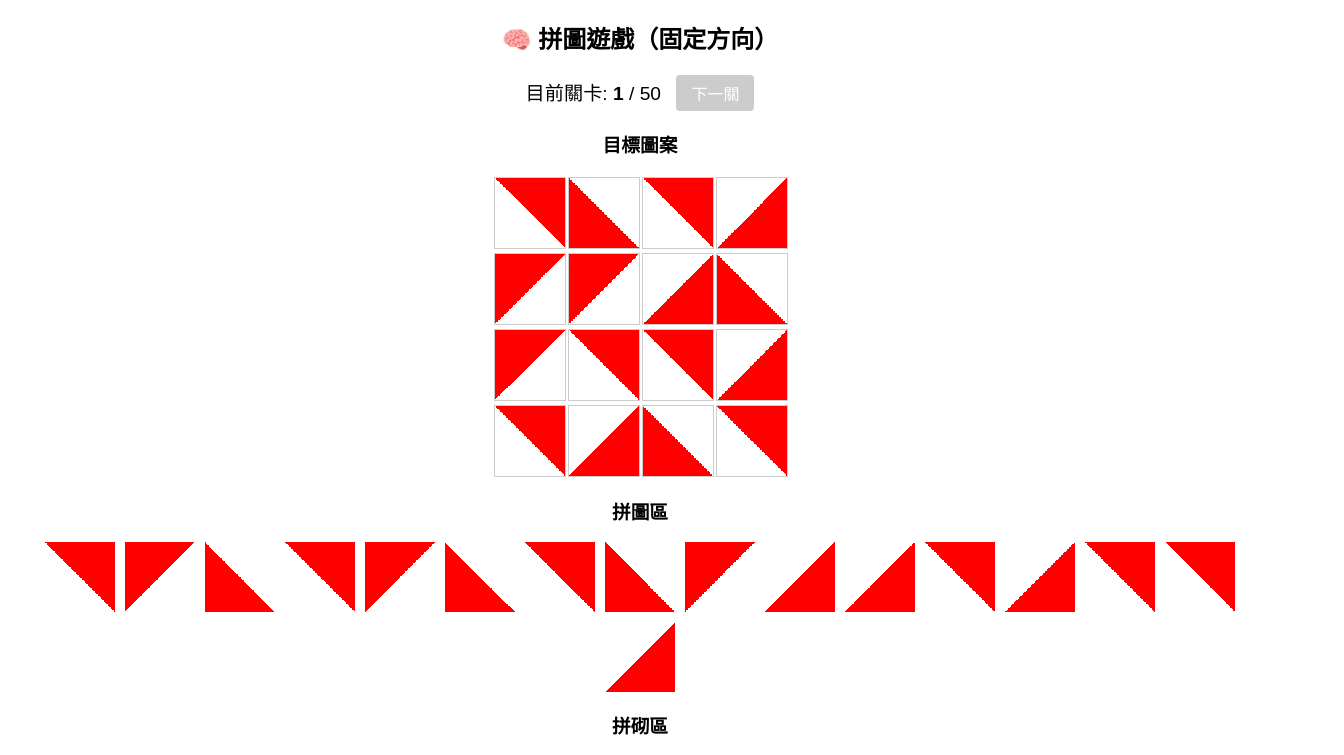
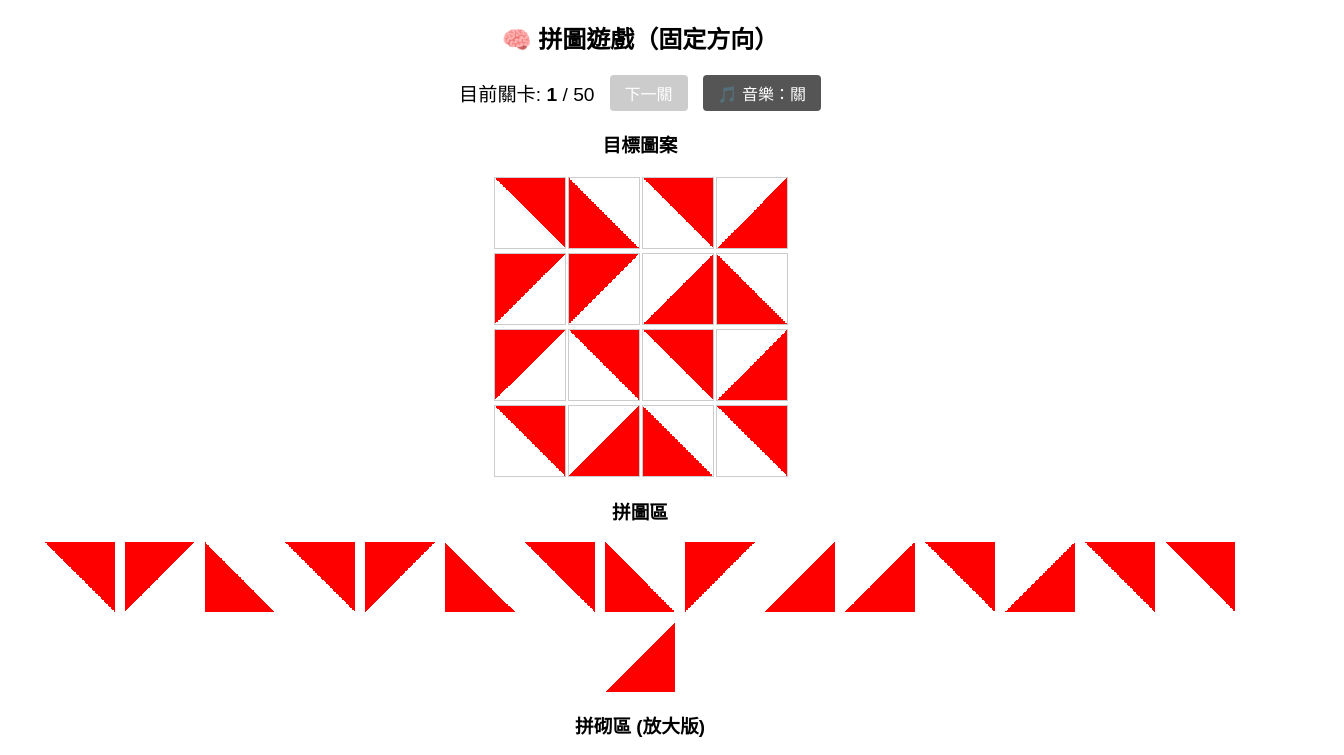
Before and after one commit to ironijkl-LCL/lohas-care-gameforu-triangle, a plain HTML site: page index.html in a window 1280 px wide. Shown: the top 755 px of the page, 1344 px wide, since content can reach past the window. Drawn offline with Linux system fonts and the light colour scheme.

Commit message:
Update index.html

```diff
--- a/index.html
+++ b/index.html
@@ -5,7 +5,6 @@
 <title>固定拼圖遊戲</title>
 
 <style>
-/* 透過 CSS 變數動態控制顏色，完全不更動原本的 Class 結構 */
 :root {
   --theme-color: red;
 }
@@ -15,32 +14,49 @@ body{
   text-align:center;
 }
 
-/* 新增關卡資訊控制區樣式 */
-.level-ctrl {
+/* 關卡與音樂控制區樣式 */
+.game-ctrl {
   margin: 15px auto;
   font-size: 1.2rem;
+  display: flex;
+  justify-content: center;
+  align-items: center;
+  gap: 15px;
+}
+.level-btn, .audio-btn {
+  padding: 6px 15px;
+  font-size: 1rem;
+  cursor: pointer;
+  border: none;
+  border-radius: 4px;
+  color: white;
 }
 .level-btn {
-  padding: 6px 15px;
-  font-size: 1rem;
-  margin-left: 10px;
-  cursor: pointer;
   background-color: #4CAF50;
-  color: white;
-  border: none;
-  border-radius: 4px;
 }
 .level-btn:disabled {
   background-color: #ccc;
   cursor: not-allowed;
 }
+.audio-btn {
+  background-color: #555;
+}
 
+/* 基本網格結構 */
 .grid{
   display:grid;
   grid-template-columns:repeat(4,70px);
   gap:4px;
   justify-content:center;
   margin:20px;
+}
+
+/* 🎯 專屬優化：將玩家拼砌區放大 */
+#board {
+  transform: scale(1.15);       /* 整體放大 1.15 倍 */
+  transform-origin: top center; /* 以頂部中央為縮放錨點 */
+  margin-top: 25px;             /* 增加上方間距，避免放大後與標題重疊 */
+  margin-bottom: 45px;          /* 增加下方間距，保留放大後的安全空間 */
 }
 
 .cell{
@@ -56,7 +72,7 @@ body{
   cursor:grab;
 }
 
-/* 四種方向（固定，不可轉）- 顏色綁定 CSS 變數 */
+/* 四種方向（固定，不可轉） */
 .dir0{ background:linear-gradient(135deg, var(--theme-color) 50%, white 50%); }
 .dir1{ background:linear-gradient(225deg, var(--theme-color) 50%, white 50%); }
 .dir2{ background:linear-gradient(315deg, var(--theme-color) 50%, white 50%); }
@@ -75,10 +91,10 @@ body{
 
 <h2>🧠 拼圖遊戲（固定方向）</h2>
 
-<!-- 關卡顯示與控制 -->
-<div class="level-ctrl">
+<div class="game-ctrl">
   <span>目前關卡: <strong id="current-level-val">1</strong> / 50</span>
   <button id="next-level-btn" class="level-btn" disabled onclick="nextLevel()">下一關</button>
+  <button id="audio-toggle-btn" class="audio-btn" onclick="toggleAudio()">🎵 音樂：關</button>
 </div>
 
 <h3>目標圖案</h3>
@@ -87,40 +103,57 @@ body{
 <h3>拼圖區</h3>
 <div id="pieces"></div>
 
-<h3>拼砌區</h3>
+<h3>拼砌區 (放大版)</h3>
 <div id="board" class="grid"></div>
+
+<audio id="bg-music" loop src="https://assets.mixkit.co/music/preview/mixkit-games-world-beaten-1229.mp3"></audio>
+<audio id="win-sound" src="https://assets.mixkit.co/sfx/preview/mixkit-winning-chime-2015.mp3"></audio>
 
 <script>
 // ===== 關卡與主題設定 =====
 let currentLevel = 1;
 const totalLevels = 50;
+const themeColors = ["red", "#ff6b00", "#2ed573", "#1e90ff", "#9b59b6"];
+let answer = [];
 
-// 每 10 關對應的顏色主題 (1-10: 紅, 11-20: 橙, 21-30: 綠, 31-40: 藍, 41-50: 紫)
-const themeColors = ["red", "#ff6b00", "#2ed573", "#1e90ff", "#9b59b6"];
+// ===== 音樂控制變數 =====
+let isAudioOn = false;
+const bgMusic = document.getElementById("bg-music");
+const winSound = document.getElementById("win-sound");
 
-// 當前關卡的答案（動態生成）
-let answer = [];
+function toggleAudio() {
+  isAudioOn = !isAudioOn;
+  const btn = document.getElementById("audio-toggle-btn");
+
+  if (isAudioOn) {
+    btn.innerText = "🎵 音樂：開";
+    btn.style.backgroundColor = "#e67e22";
+    bgMusic.play().catch(err => console.log("需與玩家互動後播放。"));
+  } else {
+    btn.innerText = "🎵 音樂：關";
+    btn.style.backgroundColor = "#555";
+    bgMusic.pause();
+  }
+}
 
 // ===== 初始化關卡功能 =====
 function loadLevel(level) {
-  // 1. 根據關卡更換主題顏色 (每 10 關換一次)
   let colorIndex = Math.floor((level - 1) / 10);
   if (colorIndex >= themeColors.length) colorIndex = themeColors.length - 1;
   document.documentElement.style.setProperty('--theme-color', themeColors[colorIndex]);
 
-  // 更新介面文字與按鈕狀態
   document.getElementById("current-level-val").innerText = level;
   document.getElementById("next-level-btn").disabled = true;
 
-  // 2. 動態為當前關卡生成隨機目標答案 (16宮格，隨機填充 0-3 方向)
+  // 動態生成隨機目標答案
   answer = [];
   for (let i = 0; i < 16; i++) {
     answer.push(Math.floor(Math.random() * 4));
   }
 
-  // 3. 清空並重新生成【目標圖】
+  // 清空並生成目標圖
   const target = document.getElementById("target");
-  target.innerHTML = ""; // 清空舊內容
+  target.innerHTML = "";
   answer.forEach(dir => {
     let c = document.createElement("div");
     c.className = "cell";
@@ -130,9 +163,9 @@ function loadLevel(level) {
     target.appendChild(c);
   });
 
-  // 4. 清空並重新建立【玩家拼砌區】
+  // 清空並生成玩家棋盤
   const board = document.getElementById("board");
-  board.innerHTML = ""; // 清空舊內容
+  board.innerHTML = "";
   for (let i = 0; i < 16; i++) {
     let cell = document.createElement("div");
     cell.className = "cell";
@@ -142,12 +175,12 @@ function loadLevel(level) {
     board.appendChild(cell);
   }
 
-  // 5. 清空並重新生成【打亂的拼圖區】
+  // 清空並生成打亂拼件
   const piecesDiv = document.getElementById("pieces");
-  piecesDiv.innerHTML = ""; // 清空舊內容
+  piecesDiv.innerHTML = "";
 
   let pieces = [...answer];
-  pieces.sort(() => Math.random() - 0.5); // 洗牌
+  pieces.sort(() => Math.random() - 0.5);
 
   pieces.forEach((dir, i) => {
     let p = document.createElement("div");
@@ -160,7 +193,7 @@ function loadLevel(level) {
   });
 }
 
-// ===== 進入下一關 =====
+// ===== 下一關 =====
 function nextLevel() {
   if (currentLevel < totalLevels) {
     currentLevel++;
@@ -170,24 +203,20 @@ function nextLevel() {
   }
 }
 
-// ===== 拖放邏輯 (完整保留) =====
+// ===== 拖放邏輯 =====
 function drag(e){
   e.dataTransfer.setData("id", e.target.id);
 }
 
 function drop(e){
   e.preventDefault();
-  let id = e.dataTransfer.setData ? e.dataTransfer.getData("id") : e.dataTransfer.dataTransfer.getData("id");
-  if(!id) id = e.dataTransfer.getData("id"); // 相容性處理
-
+  let id = e.dataTransfer.getData("id");
   let piece = document.getElementById(id);
 
-  // 確保丟在格子內，且格子內沒有其他拼片
   if(e.target.classList.contains("cell") && e.target.children.length === 0){
     e.target.appendChild(piece);
     checkWin();
   }
-  // 若不小心丟到已有拼片的上面，則嘗試丟到該拼片的父格子上
   else if(e.target.classList.contains("piece") && e.target.parentElement.children.length === 1) {
     e.target.parentElement.appendChild(piece);
     checkWin();
@@ -204,7 +233,6 @@ function checkWin(){
       correct = false;
       return;
     }
-
     let dir = parseInt(cell.children[0].dataset.dir);
     if(dir !== answer[i]){
       correct = false;
@@ -212,12 +240,15 @@ function checkWin(){
   });
 
   if(correct){
+    if (isAudioOn) {
+      winSound.currentTime = 0;
+      winSound.play();
+    }
+
     setTimeout(() => {
       alert("🎉 完成第 " + currentLevel + " 關拼圖！");
-      // 啟用下一關按鈕
       document.getElementById("next-level-btn").disabled = false;
 
-      // 如果是最後一關，直接跳出通關祝賀
       if (currentLevel === totalLevels) {
         alert("太厲害了！你已經完成了全部 50 關的終極挑戰！👑");
       }
@@ -225,7 +256,7 @@ function checkWin(){
   }
 }
 
-// ===== 遊戲首次啟動 =====
+// ===== 啟動遊戲 =====
 window.onload = function() {
   loadLevel(currentLevel);
 };
```
